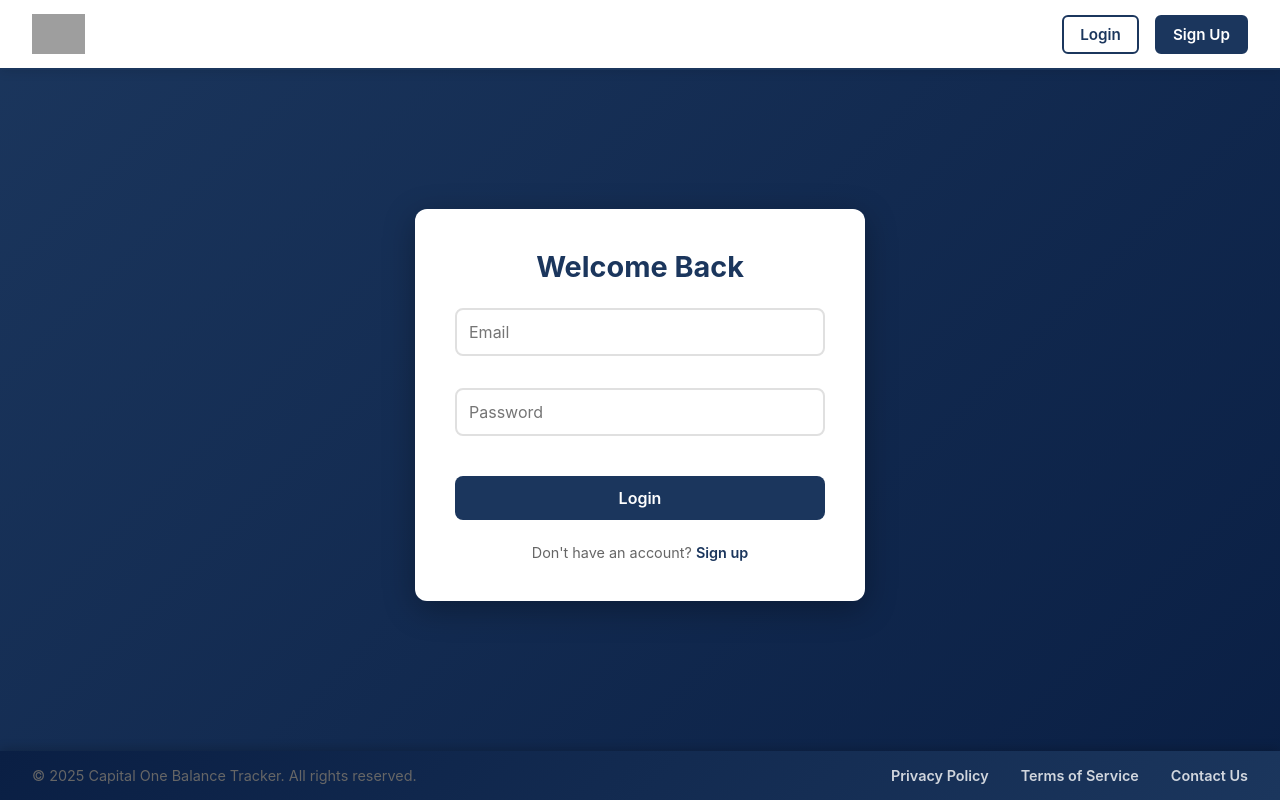
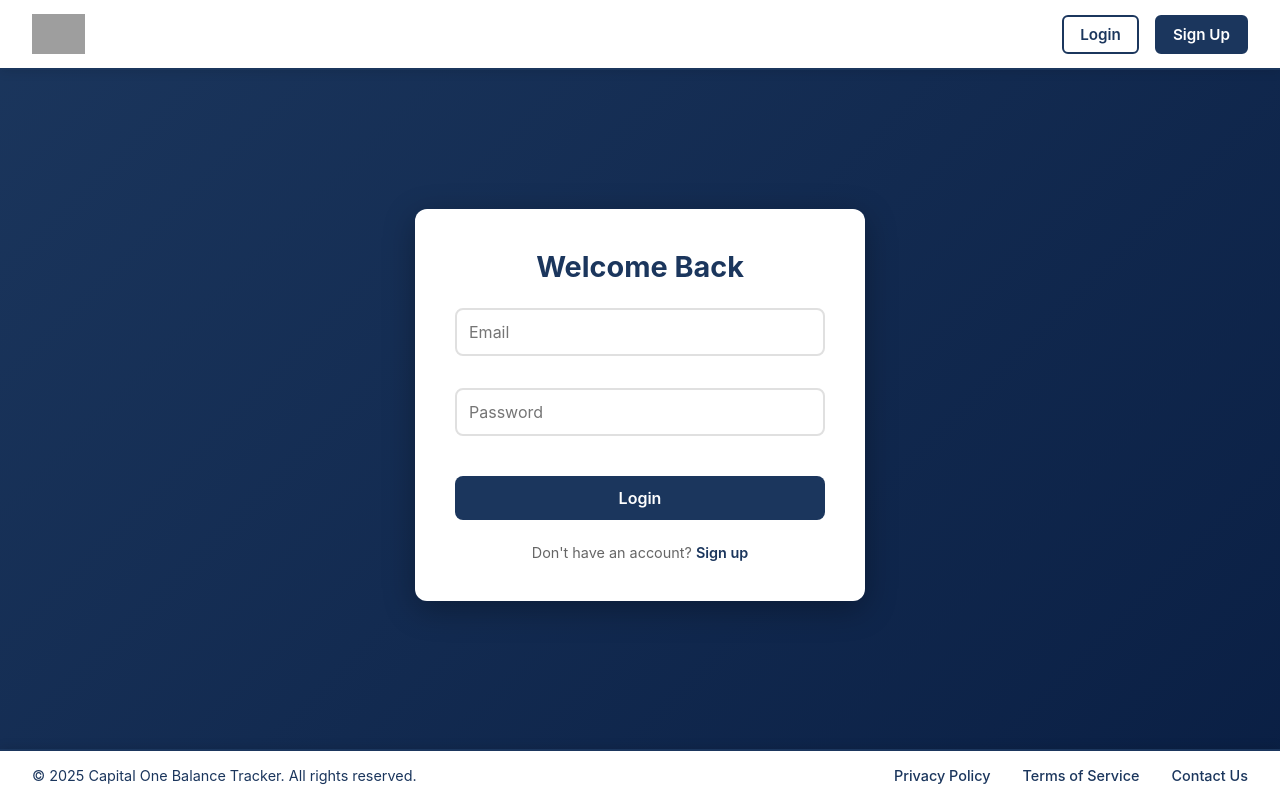
Before and after one commit to fermapre/CapitalOneBalance, a React app in the folder frontend/: page / in a window 1280 px wide. Built offline with nearby package versions, Linux system fonts and the light colour scheme; grey boxes are pictures that could not be loaded; the HTML template or start-up script is replaced by a standard one.

Commit message:
More changes in styling

```diff
--- a/frontend/src/components/Footer.jsx
+++ b/frontend/src/components/Footer.jsx
@@ -7,11 +7,12 @@ export default function Footer() {
       bottom: 0,
       left: 0,
       right: 0,
-      background: 'linear-gradient(135deg, #0a1f44 0%, #1b365d 100%)',
-      color: 'rgba(255,255,255,0.8)',
+      background: 'white',
+      color: '#1b365d',
       padding: '1rem 2rem',
-      boxShadow: '0 -2px 10px rgba(0,0,0,0.2)',
-      zIndex: 1000
+      boxShadow: '0 -2px 10px rgba(0,0,0,0.1)',
+      zIndex: 1000,
+      borderTop: '2px solid #1b365d'
     }}>
       <div style={{
         display: 'flex',
@@ -22,7 +23,7 @@ export default function Footer() {
         fontSize: '0.9rem'
       }}>
         <div>
-          <p style={{ margin: 0 }}>
+          <p style={{ margin: 0, color: '#1b365d' }}>
             © {currentYear} Capital One Balance Tracker. All rights reserved.
           </p>
         </div>
@@ -36,12 +37,13 @@ export default function Footer() {
             href="#"
             onClick={(e) => e.preventDefault()}
             style={{
-              color: 'rgba(255,255,255,0.8)',
+              color: '#1b365d',
               textDecoration: 'none',
-              transition: 'color 0.3s'
+              transition: 'color 0.3s',
+              fontWeight: '500'
             }}
-            onMouseOver={(e) => e.target.style.color = '#fff'}
-            onMouseOut={(e) => e.target.style.color = 'rgba(255,255,255,0.8)'}
+            onMouseOver={(e) => e.target.style.color = '#0f223e'}
+            onMouseOut={(e) => e.target.style.color = '#1b365d'}
           >
             Privacy Policy
           </a>
@@ -49,12 +51,13 @@ export default function Footer() {
             href="#"
             onClick={(e) => e.preventDefault()}
             style={{
-              color: 'rgba(255,255,255,0.8)',
+              color: '#1b365d',
               textDecoration: 'none',
-              transition: 'color 0.3s'
+              transition: 'color 0.3s',
+              fontWeight: '500'
             }}
-            onMouseOver={(e) => e.target.style.color = '#fff'}
-            onMouseOut={(e) => e.target.style.color = 'rgba(255,255,255,0.8)'}
+            onMouseOver={(e) => e.target.style.color = '#0f223e'}
+            onMouseOut={(e) => e.target.style.color = '#1b365d'}
           >
             Terms of Service
           </a>
@@ -62,12 +65,13 @@ export default function Footer() {
             href="#"
             onClick={(e) => e.preventDefault()}
             style={{
-              color: 'rgba(255,255,255,0.8)',
+              color: '#1b365d',
               textDecoration: 'none',
-              transition: 'color 0.3s'
+              transition: 'color 0.3s',
+              fontWeight: '500'
             }}
-            onMouseOver={(e) => e.target.style.color = '#fff'}
-            onMouseOut={(e) => e.target.style.color = 'rgba(255,255,255,0.8)'}
+            onMouseOver={(e) => e.target.style.color = '#0f223e'}
+            onMouseOut={(e) => e.target.style.color = '#1b365d'}
           >
             Contact Us
           </a>
--- a/frontend/src/pages/Balance.jsx
+++ b/frontend/src/pages/Balance.jsx
@@ -186,26 +186,26 @@ export default function Balance() {
             <h2 style={{color: '#1b365d', marginBottom: '1rem'}}>📊 Configure Your Budget</h2>
 
             <div style={{marginBottom: '1rem'}}>
-              <label style={{display: 'block', marginBottom: '0.5rem', fontWeight: '600'}}>💵 Total Available Money ($)</label>
+              <label style={{display: 'block', marginBottom: '0.5rem', fontWeight: '600', color: '#1b365d'}}>💵 Total Available Money ($)</label>
               <input type="number" step="0.01" min="0" value={tempTotalMoney} onChange={(e) => setTempTotalMoney(e.target.value)} style={{width: '100%', padding: '0.75rem', fontSize: '1rem', border: '2px solid #e0e0e0', borderRadius: '8px'}} />
             </div>
 
             <div style={{marginBottom: '1rem'}}>
-              <label style={{display: 'block', marginBottom: '0.5rem', fontWeight: '600'}}>🏠 Needs (%)</label>
+              <label style={{display: 'block', marginBottom: '0.5rem', fontWeight: '600', color: '#1b365d'}}>🏠 Needs (%)</label>
               <input type="number" step="1" min="0" max="100" value={tempNeedsPercent} onChange={(e) => setTempNeedsPercent(e.target.value)} style={{width: '100%', padding: '0.75rem', fontSize: '1rem', border: '2px solid #e0e0e0', borderRadius: '8px'}} />
-              <p style={{fontSize: '0.85rem', color: '#666', marginTop: '0.25rem'}}>= ${((parseFloat(tempTotalMoney || 0) * parseFloat(tempNeedsPercent || 0)) / 100).toLocaleString()}</p>
+              <p style={{fontSize: '0.85rem', color: '#1b365d', marginTop: '0.25rem'}}>= ${((parseFloat(tempTotalMoney || 0) * parseFloat(tempNeedsPercent || 0)) / 100).toLocaleString()}</p>
             </div>
 
             <div style={{marginBottom: '1rem'}}>
-              <label style={{display: 'block', marginBottom: '0.5rem', fontWeight: '600'}}>🎮 Wants (%)</label>
+              <label style={{display: 'block', marginBottom: '0.5rem', fontWeight: '600', color: '#1b365d'}}>🎮 Wants (%)</label>
               <input type="number" step="1" min="0" max="100" value={tempWantsPercent} onChange={(e) => setTempWantsPercent(e.target.value)} style={{width: '100%', padding: '0.75rem', fontSize: '1rem', border: '2px solid #e0e0e0', borderRadius: '8px'}} />
-              <p style={{fontSize: '0.85rem', color: '#666', marginTop: '0.25rem'}}>= ${((parseFloat(tempTotalMoney || 0) * parseFloat(tempWantsPercent || 0)) / 100).toLocaleString()}</p>
+              <p style={{fontSize: '0.85rem', color: '#1b365d', marginTop: '0.25rem'}}>= ${((parseFloat(tempTotalMoney || 0) * parseFloat(tempWantsPercent || 0)) / 100).toLocaleString()}</p>
             </div>
 
             <div style={{marginBottom: '1.5rem', padding: '1rem', background: '#f8f9fa', borderRadius: '8px'}}>
-              <label style={{display: 'block', marginBottom: '0.5rem', fontWeight: '600'}}>💰 Savings (%)</label>
-              <p style={{fontSize: '1.2rem', fontWeight: 'bold', color: '#17a2b8'}}>{(100 - parseFloat(tempNeedsPercent || 0) - parseFloat(tempWantsPercent || 0)).toFixed(1)}%</p>
-              <p style={{fontSize: '0.85rem', color: '#666'}}>= ${((parseFloat(tempTotalMoney || 0) * (100 - parseFloat(tempNeedsPercent || 0) - parseFloat(tempWantsPercent || 0))) / 100).toLocaleString()}</p>
+              <label style={{display: 'block', marginBottom: '0.5rem', fontWeight: '600', color: '#1b365d'}}>💰 Savings (%)</label>
+              <p style={{fontSize: '1.2rem', fontWeight: 'bold', color: '#1b365d'}}>{(100 - parseFloat(tempNeedsPercent || 0) - parseFloat(tempWantsPercent || 0)).toFixed(1)}%</p>
+              <p style={{fontSize: '0.85rem', color: '#1b365d'}}>= ${((parseFloat(tempTotalMoney || 0) * (100 - parseFloat(tempNeedsPercent || 0) - parseFloat(tempWantsPercent || 0))) / 100).toLocaleString()}</p>
             </div>
 
             <button onClick={handleSetPercentages} style={{width: '100%', padding: '0.75rem', background: '#1b365d', color: 'white', border: 'none', borderRadius: '8px', fontSize: '1rem', fontWeight: '600', cursor: 'pointer', marginBottom: '0.5rem'}}>Save Configuration</button>
```
